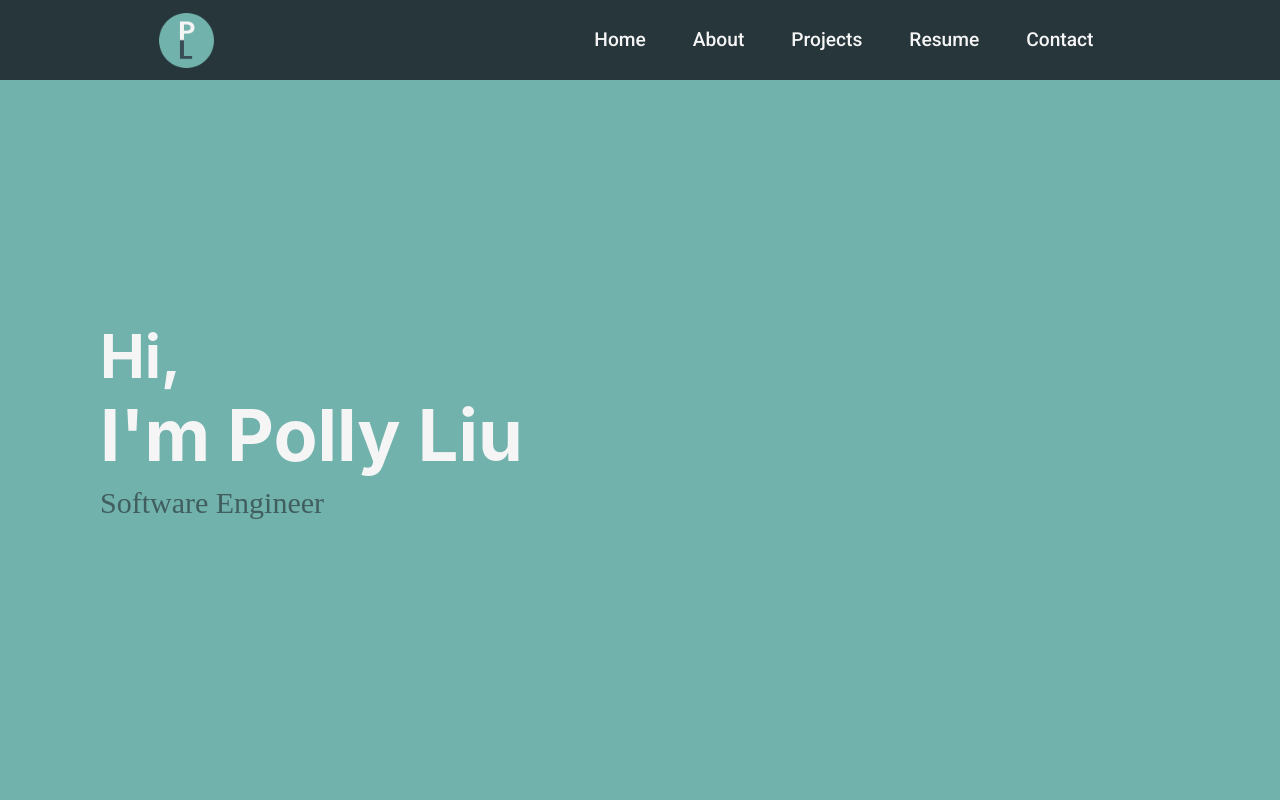
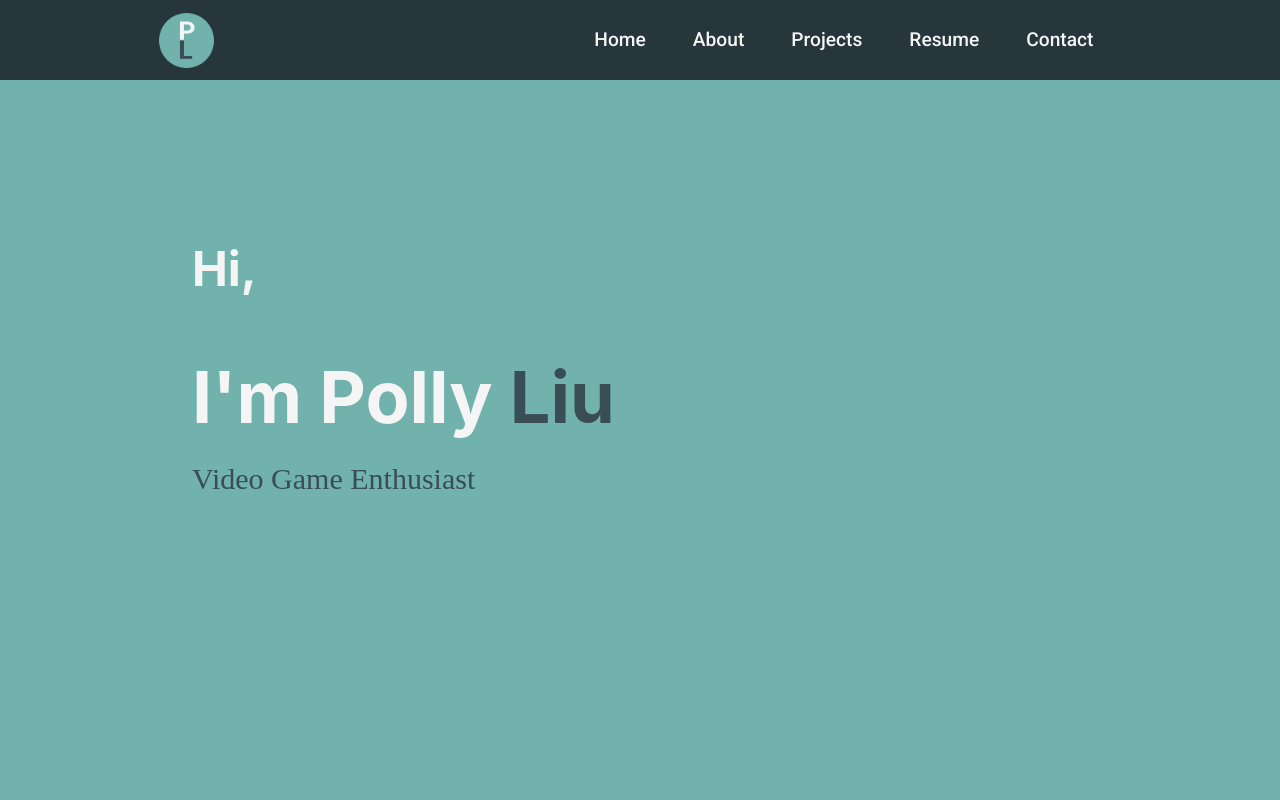
Before and after one commit to pollyliu1/pollyliu1.github.io, a React (Create React App) app: page / in a window 1280 px wide. Shown: the top 800 px of the page. Built offline with nearby package versions, Linux system fonts and the light colour scheme.

Commit message:
Implemented animations

```diff
--- a/package.json
+++ b/package.json
@@ -15,6 +15,7 @@
     "react-dom": "^18.2.0",
     "react-icons": "^3.11.0",
     "react-scripts": "^5.0.1",
+    "typewriter-effect": "^2.19.0",
     "web-vitals": "^2.1.4"
   },
   "scripts": {
--- a/src/components/Navbar/Navbar.css
+++ b/src/components/Navbar/Navbar.css
@@ -59,7 +59,7 @@
         display: flex;
         flex-direction: column;
         width: 100%;
-        height: 504px;
+        height: 527px;
         position: absolute;
         top: 80px;
         left: -100%;
--- a/src/pages/About.js
+++ b/src/pages/About.js
@@ -4,8 +4,7 @@ import { Box, Flex, Image, Text, Heading } from '@chakra-ui/react';
 import "../App.css";
 import { motion } from "framer-motion"
 
-class About extends React.Component {
-    render() {
+function About() {
     return(
         <Box className="about">
             <motion.div
@@ -28,6 +27,5 @@ class About extends React.Component {
         </Box>
     )
 }
-}
 
 export default About
--- a/src/pages/Home.css
+++ b/src/pages/Home.css
@@ -1,27 +1,35 @@
 @import "../App.css";
+
+.home-container {
+    padding: 20vh 15vw;
+}
 
 .home {
     height: calc(100vh - 80px);
     background-color: var(--tealMain);
 }
 
-.home-container {
-    padding: 30vh 100px;
+.hi-container {
+    margin-bottom: 3.5rem;
+}
+
+.hi {
+    color: var(--whiteMain);
 }
 
 .intro {
     color: var(--whiteMain);
-}
-
-.intro2 {
-    color: var(--whiteMain);
     margin-bottom: 0.1rem;
 }
 
-.role {
+.typewriter {
     font-size: 30px;
-    margin: 0;
+    margin-top: 1rem;
     font-family: "Coolvetica";
     font-weight: 400;
-    color: var(--tealDarker);
+    color: var(--navbarHover);
 }
+
+.cursorSize {
+    color: var(--tealMain);
+  }
--- a/src/pages/Home.js
+++ b/src/pages/Home.js
@@ -1,10 +1,10 @@
 import React from 'react'
 import "./Home.css"
-import { Box, Text, Heading } from '@chakra-ui/react';
+import { Box, Heading } from '@chakra-ui/react';
 import { motion } from "framer-motion"
+import Typewriter from "typewriter-effect"
 
-class Home extends React.Component {
-    render() {
+function Home() {
     return(
         <Box className="home">
         {/* motion.div works like a normal div */}
@@ -14,7 +14,7 @@ class Home extends React.Component {
         exit={{ x: window.innerWidth, transition: {duration: 0.1} }}>
             <Box className="home-container">
 
-                    <motion.div
+                <motion.div className="hi-container"
                 initial={{ opacity: 0, scale: 0.5 }}
                 animate={{ opacity: 1, scale: 1 }}
                 transition={{
@@ -22,7 +22,7 @@ class Home extends React.Component {
                     delay: 0.5,
                     ease: [0, 0.71, 0.2, 1.01]
                 }}>
-                        <Heading className="intro" fontSize="6xl">Hi,</Heading>
+                    <Heading className="hi" fontSize="5xl">Hi,</Heading>
                 </motion.div>
 
                 <motion.div
@@ -33,7 +33,7 @@ class Home extends React.Component {
                     delay: 1,
                     ease: [0, 0.71, 0.2, 1.01]
                 }}>
-                        <Heading className="intro2" fontSize="7xl">I'm Polly Liu</Heading>
+                    <Heading className="intro" fontSize="7xl">I'm Polly <span style={{color: "#394d55"}}>Liu</span></Heading>
                 </motion.div>
 
                 <motion.div
@@ -44,7 +44,20 @@ class Home extends React.Component {
                     delay: 1.5,
                     ease: [0, 0.71, 0.2, 1.01]
                 }}>
-                        <Text className="role" fontSize="">Software Engineer</Text>
+                    <Box className="typewriter">
+                        <Typewriter
+                        options={{
+                            autoStart: true,
+                            loop: true,
+                            delay: 40,
+                            cursorClassName: 'cursorSize',
+                            strings:[
+                                "Software Engineer",
+                                "Video Game Enthusiast",
+                                "Tech Lover"
+                            ]}}>
+                        </Typewriter>
+                    </Box>
                 </motion.div>
 
             </Box>
@@ -52,6 +65,5 @@ class Home extends React.Component {
         </Box>
     )
     }
-}
 
 export default Home
--- a/src/pages/Projects.js
+++ b/src/pages/Projects.js
@@ -13,8 +13,7 @@ import {
 // Box renders a div by default
 import { motion } from "framer-motion"
 
-class Projects extends React.Component {
-    render() {
+function Projects() {
     return(
         <Box className="background">
         <motion.div
@@ -101,6 +100,5 @@ class Projects extends React.Component {
         </Box>
     )
 }
-}
 
 export default Projects
```
Also changed, not shown: 1 other file (tests, documents, lock files or other folders). Lines whose indentation alone changed are shown as unchanged.
